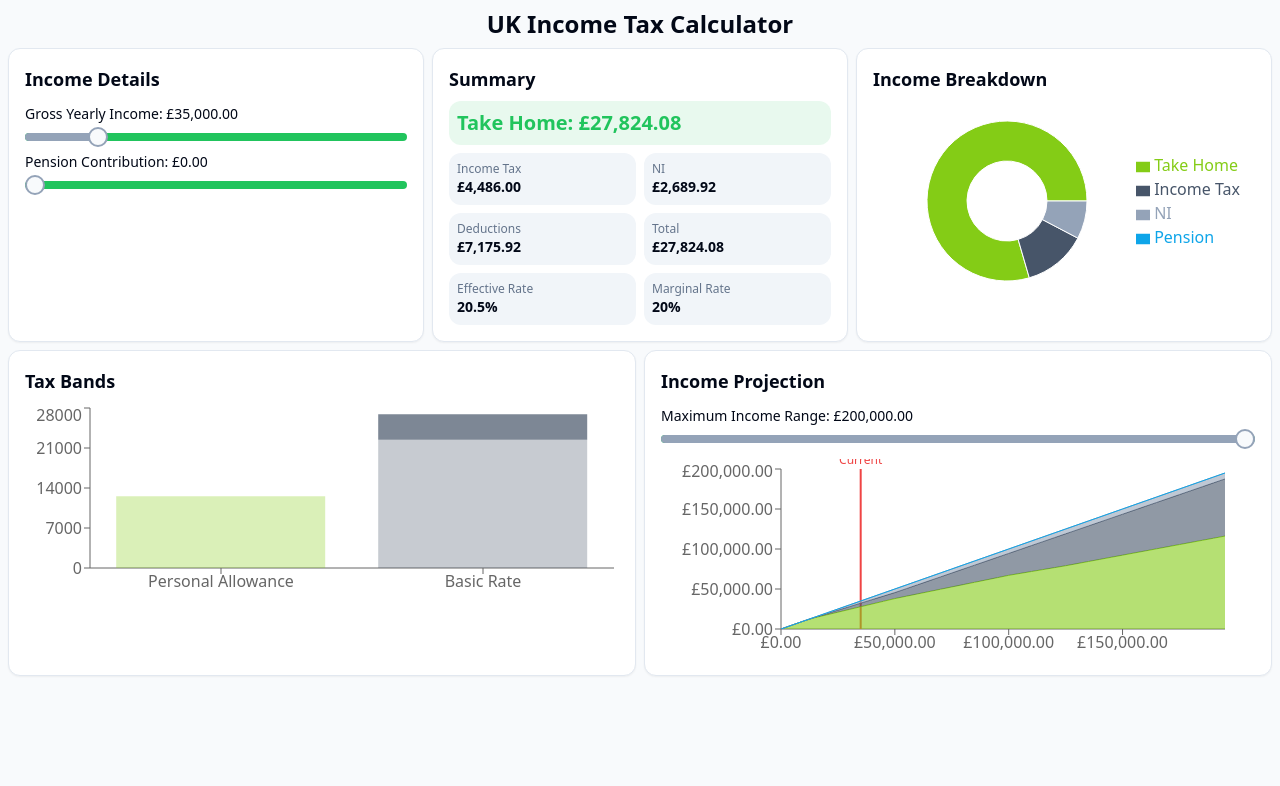
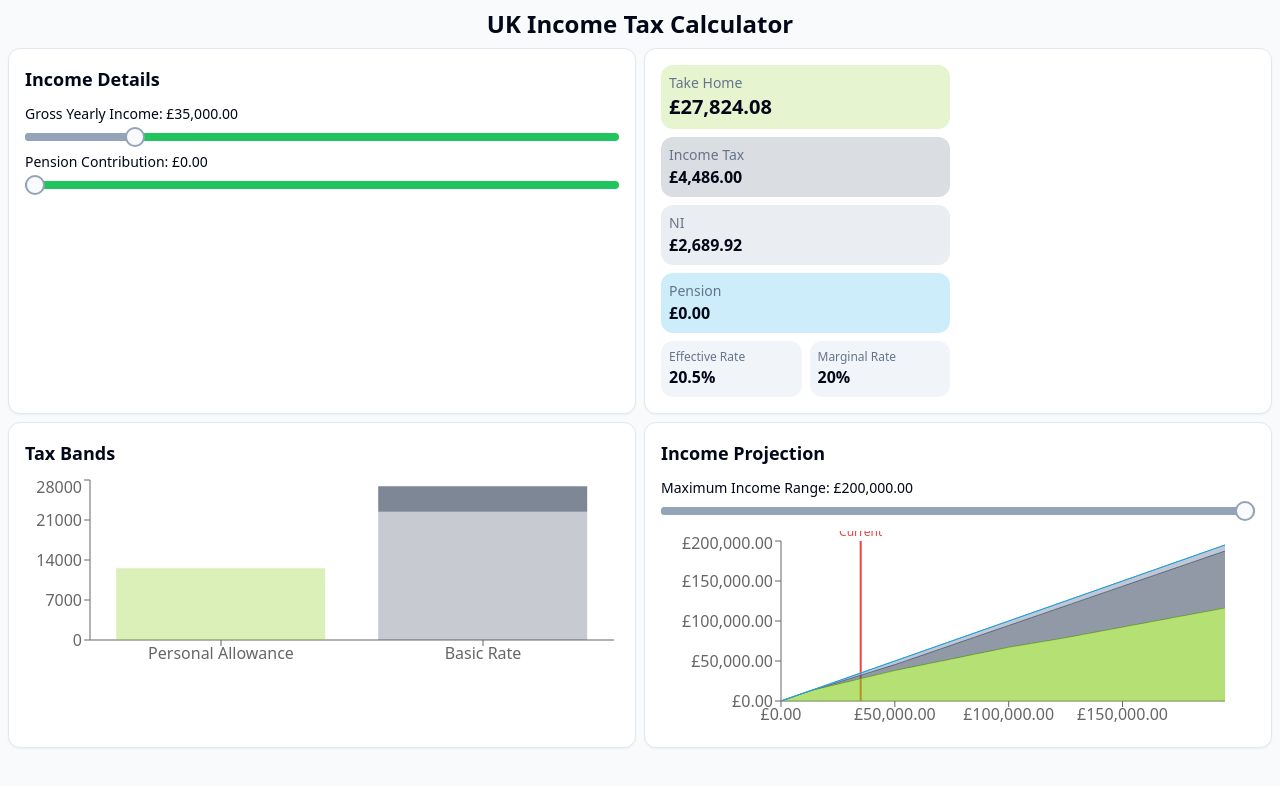
Before and after one commit to Baicheng-MiQ/taxwizard-uk, a React (Vite) app: page / in a window 1280 px wide. Shown: the top 786 px of the page. Built offline with nearby package versions, Linux system fonts and the light colour scheme.

Commit message:
Combine TaxCalculator and Charts
Merged the TaxCalculator component with its associated chart sections (PieChartSection, BarChartSection, AreaChartSection) for improved organization and functionality.
[skip gpt_engineer]

```diff
--- a/src/components/TaxCalculator.tsx
+++ b/src/components/TaxCalculator.tsx
@@ -3,9 +3,9 @@ import { Card } from "@/components/ui/card";
 import { Label } from "@/components/ui/label";
 import { Slider } from "@/components/ui/slider";
 import { calculateTax } from "@/utils/taxCalculations";
-import { PieChartSection } from "./tax/PieChartSection";
 import { BarChartSection } from "./tax/BarChartSection";
 import { AreaChartSection } from "./tax/AreaChartSection";
+import { PieChart, Cell, Legend } from 'recharts';
 
 const TaxCalculator = () => {
   const [grossIncome, setGrossIncome] = useState(35000);
@@ -78,7 +78,7 @@ const TaxCalculator = () => {
     <div className="container mx-auto p-2 space-y-2">
       <h1 className="text-2xl font-bold text-center mb-2">UK Income Tax Calculator</h1>
 
-      <div className="grid md:grid-cols-3 gap-2">
+      <div className="grid md:grid-cols-2 gap-2">
         <Card className="p-4">
           <h2 className="text-lg font-semibold mb-2">Income Details</h2>
           <div className="space-y-2">
@@ -111,55 +111,67 @@ const TaxCalculator = () => {
         </Card>
 
         <Card className="p-4">
-          <h2 className="text-lg font-semibold mb-2">Summary</h2>
+          <div className="grid grid-cols-2 gap-4">
+            {/* Left side - Summary */}
             <div className="space-y-2">
-            <div className="p-2 bg-secondary/10 rounded-lg">
-              <p className="text-xl font-bold text-secondary">
-                Take Home: {formatCurrency(results.takeHomePay)}
-              </p>
+              <div className="p-2 bg-[#84cc16]/20 rounded-lg">
+                <p className="text-sm text-muted-foreground">Take Home</p>
+                <p className="text-xl font-bold">{formatCurrency(results.takeHomePay)}</p>
               </div>
 
-            <div className="grid grid-cols-2 gap-2 text-sm">
-              <div className="p-2 bg-muted rounded-lg">
-                <p className="text-xs text-muted-foreground">Income Tax</p>
+              <div className="p-2 bg-[#475569]/20 rounded-lg">
+                <p className="text-sm text-muted-foreground">Income Tax</p>
                 <p className="font-semibold">{formatCurrency(results.incomeTax)}</p>
               </div>
 
-              <div className="p-2 bg-muted rounded-lg">
-                <p className="text-xs text-muted-foreground">NI</p>
+              <div className="p-2 bg-[#94a3b8]/20 rounded-lg">
+                <p className="text-sm text-muted-foreground">NI</p>
                 <p className="font-semibold">{formatCurrency(results.nationalInsurance)}</p>
               </div>
 
-              <div className="p-2 bg-muted rounded-lg">
-                <p className="text-xs text-muted-foreground">Deductions</p>
-                <p className="font-semibold">{formatCurrency(results.totalDeductible)}</p>
+              <div className="p-2 bg-[#0ea5e9]/20 rounded-lg">
+                <p className="text-sm text-muted-foreground">Pension</p>
+                <p className="font-semibold">{formatCurrency(pensionContribution)}</p>
               </div>
 
+              <div className="grid grid-cols-2 gap-2">
                 <div className="p-2 bg-muted rounded-lg">
-                <p className="text-xs text-muted-foreground">Total</p>
-                <p className="font-semibold">{formatCurrency(results.totalIncome)}</p>
-              </div>
-            </div>
-
-            <div className="flex gap-2 text-sm">
-              <div className="flex-1 p-2 bg-muted rounded-lg">
                   <p className="text-xs text-muted-foreground">Effective Rate</p>
                   <p className="font-semibold">{results.effectiveTaxRate.toFixed(1)}%</p>
                 </div>
 
-              <div className="flex-1 p-2 bg-muted rounded-lg">
+                <div className="p-2 bg-muted rounded-lg">
                   <p className="text-xs text-muted-foreground">Marginal Rate</p>
                   <p className="font-semibold">{results.marginalTaxRate}%</p>
                 </div>
               </div>
             </div>
+
+            {/* Right side - Pie Chart */}
+            <div className="flex items-center justify-center">
+              <PieChart width={200} height={200}>
+                <Legend
+                  layout="vertical"
+                  align="right"
+                  verticalAlign="middle"
+                />
+                <pie
+                  data={pieData}
+                  cx={75}
+                  cy={100}
+                  innerRadius={50}
+                  outerRadius={70}
+                  paddingAngle={2}
+                  dataKey="value"
+                >
+                  {pieData.map((entry, index) => (
+                    <Cell key={`cell-${index}`} fill={COLORS[index % COLORS.length]} />
+                  ))}
+                </pie>
+              </PieChart>
+            </div>
+          </div>
         </Card>
-
-        <PieChartSection
-          pieData={pieData}
-          formatCurrency={formatCurrency}
-          COLORS={COLORS}
-        />
       </div>
 
       <div className="grid md:grid-cols-2 gap-2">
```
Lines whose indentation alone changed are shown as unchanged.
